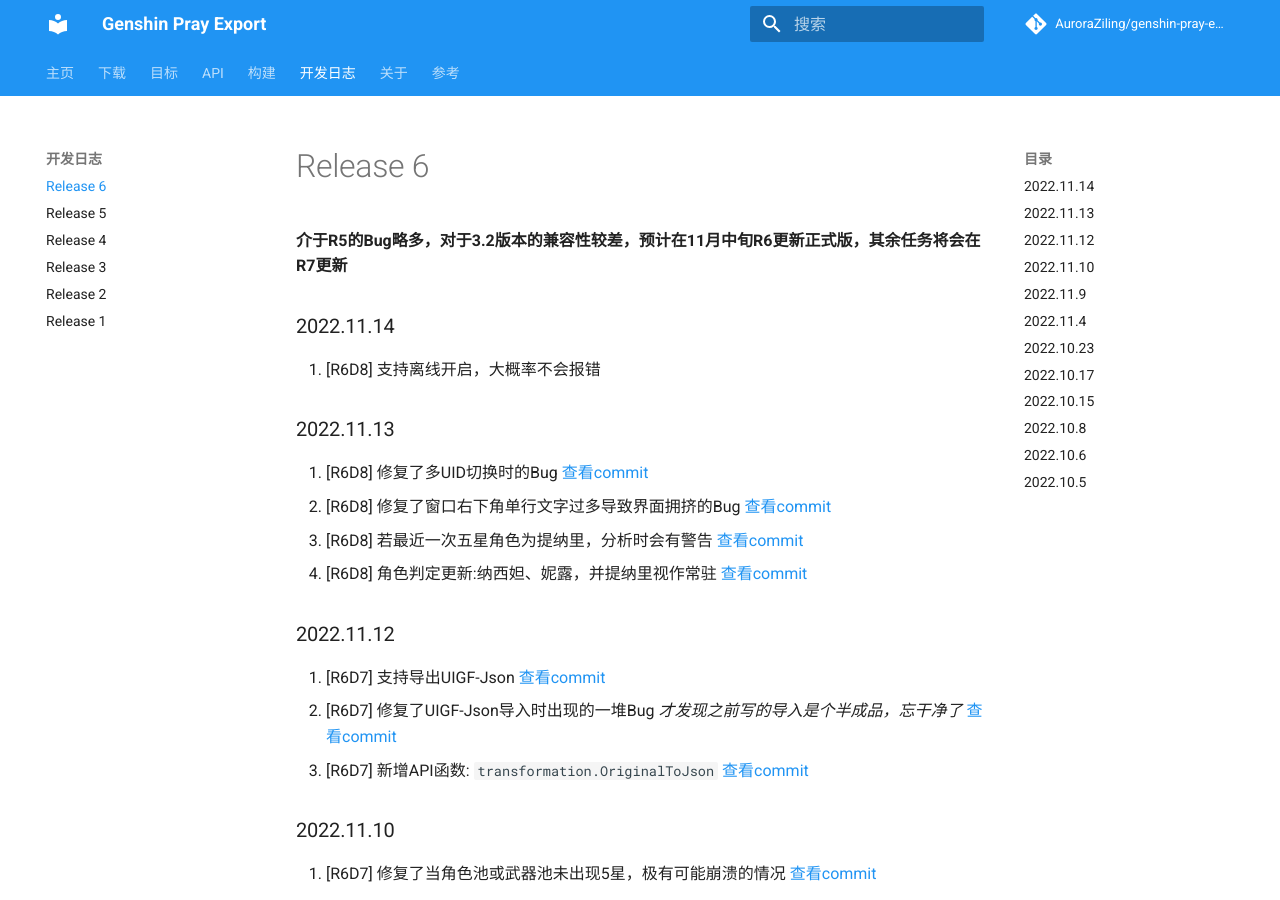
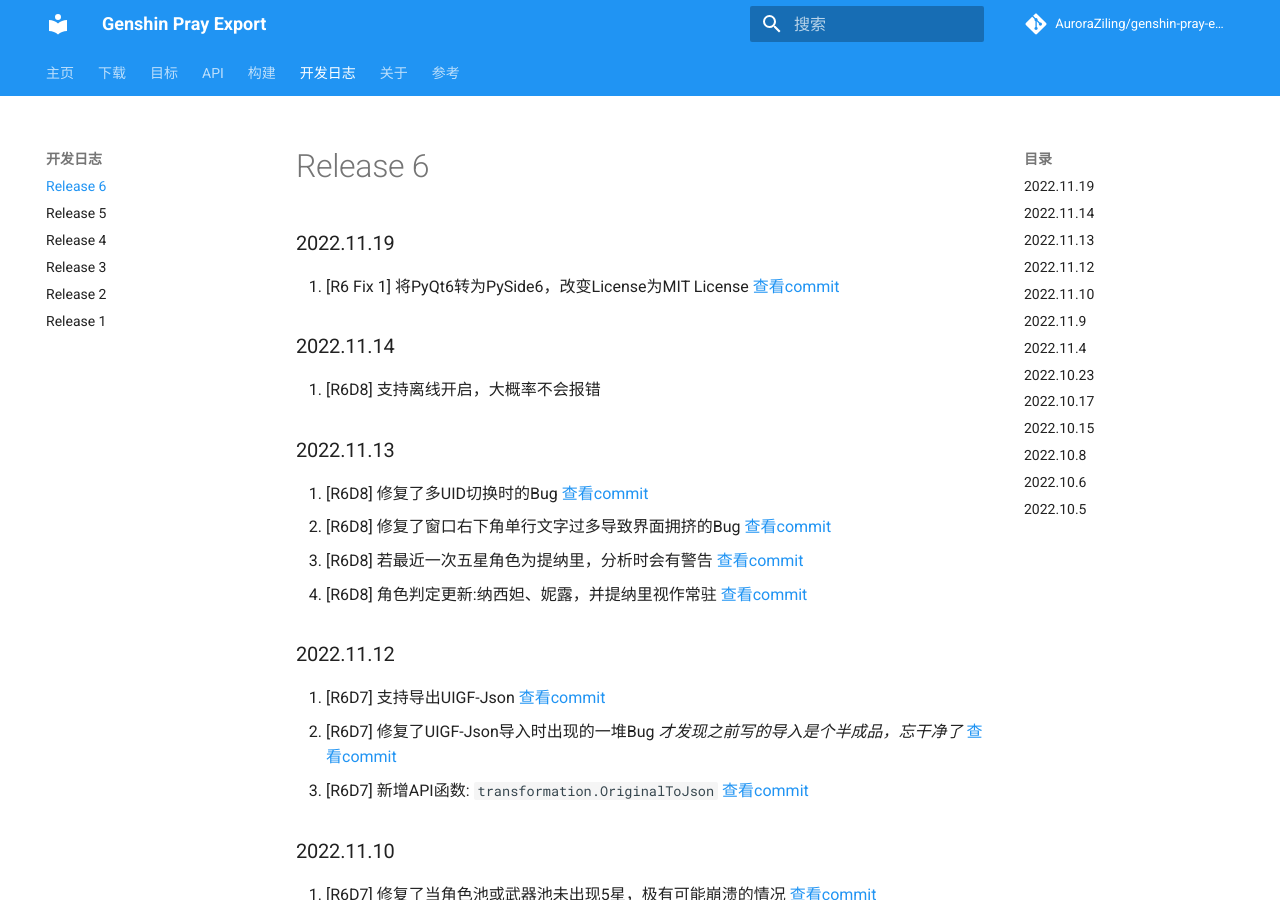
Before and after one commit to AuroraZiling/sangonomiya, an MkDocs documentation site: the page built from docs/docs/dev_logs/r6.md, in a window 1280 px wide and 900 px high. Built offline with MkDocs 1.6.1 and Material for MkDocs 9.7.7, drawn with Linux system fonts in a browser that asks for light colours; comment, search, counter and statistics services are not loaded.

```diff
--- a/docs/docs/dev_logs/r6.md
+++ b/docs/docs/dev_logs/r6.md
@@ -1,4 +1,6 @@
-**介于R5的Bug略多，对于3.2版本的兼容性较差，预计在11月中旬R6更新正式版，其余任务将会在R7更新**
+### 2022.11.19
+
+1. [R6 Fix 1] 将PyQt6转为PySide6，改变License为MIT License [查看commit](https://github.com/AuroraZiling/genshin-pray-export/commit/29125e7746a2339c6bf5672b2d389c92a256ce09)
 
 ### 2022.11.14
 
```
Also changed, not shown: docs/docs/references/libs.md (+1 -2 lines), 2 other files.
